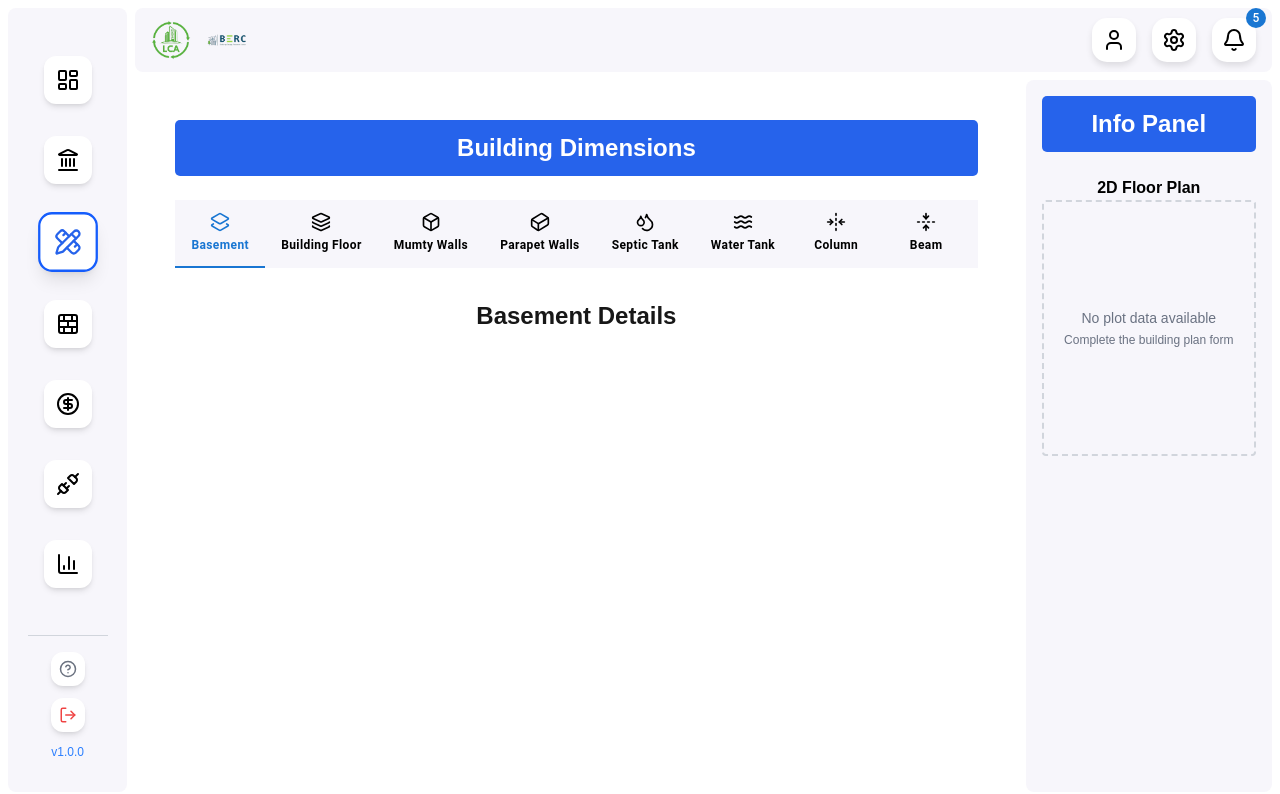
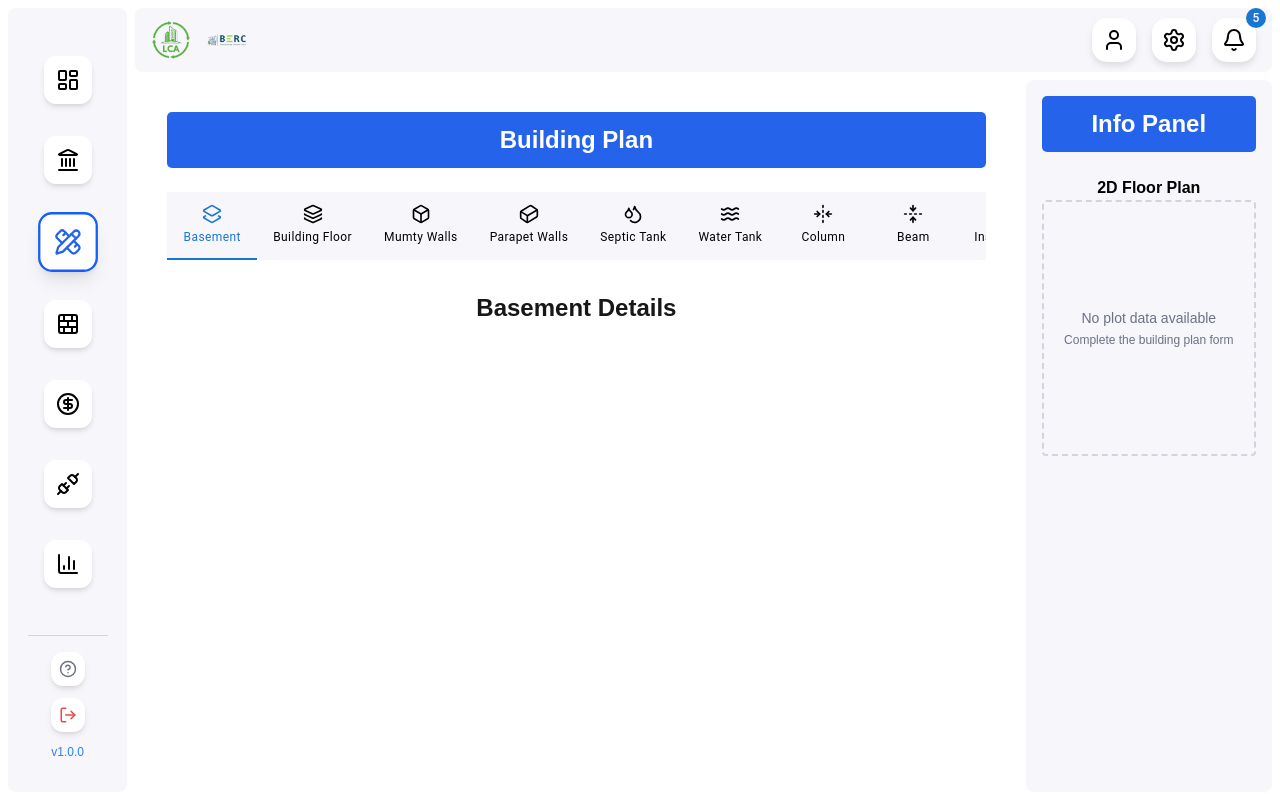
Before and after one commit to mianfarooqazam/life-cycle, a Next.js app: page / in a window 1280 px wide. Both pictures are taken after a click on the element 67 px from the left and 243 px from the top of the page. Shown: the top 794 px of the page. Built offline with nearby package versions, Linux system fonts and the light colour scheme; a web font is replaced by a local one.

Commit message:
Dimension UI Updated

```diff
--- a/src/app/pages/Dimensions.js
+++ b/src/app/pages/Dimensions.js
@@ -32,6 +32,7 @@ import BeamDetails from '../tabs/BeamDetails';
 import InsulatedWallDetails from '../tabs/InsulatedWallDetails';
 import DoorDetails from '../tabs/DoorDetails';
 import WindowDetails from '../tabs/WindowDetails';
+import { Toaster } from 'react-hot-toast';
 
 export default function Dimensions() {
   const [activeTab, setActiveTab] = useState(0);
@@ -57,9 +58,9 @@ export default function Dimensions() {
   const ActiveComponent = tabs[activeTab]?.component || BuildingFloor;
 
   return (
-    <Box sx={{ p: 2 }}>
-      <TitleHeader>Building Dimensions</TitleHeader>
-
+    <div className="grid grid-cols-1 p-2">
+      <Toaster />
+      <TitleHeader>Building Plan</TitleHeader>
       {/* Tabs Navigation */}
       <Box
         sx={{
@@ -90,7 +91,7 @@ export default function Dimensions() {
                     <Typography
                       variant="caption"
                       sx={{
-                        fontWeight:"bold",
+                        // fontWeight:"bold",
                         color: isSelected ? '#1976d2' : 'black'
                       }}
                     >
@@ -121,6 +122,6 @@ export default function Dimensions() {
       <Box sx={{ mt: 3 }}>
         <ActiveComponent />
       </Box>
-    </Box>
+    </div>
   );
 }
```
